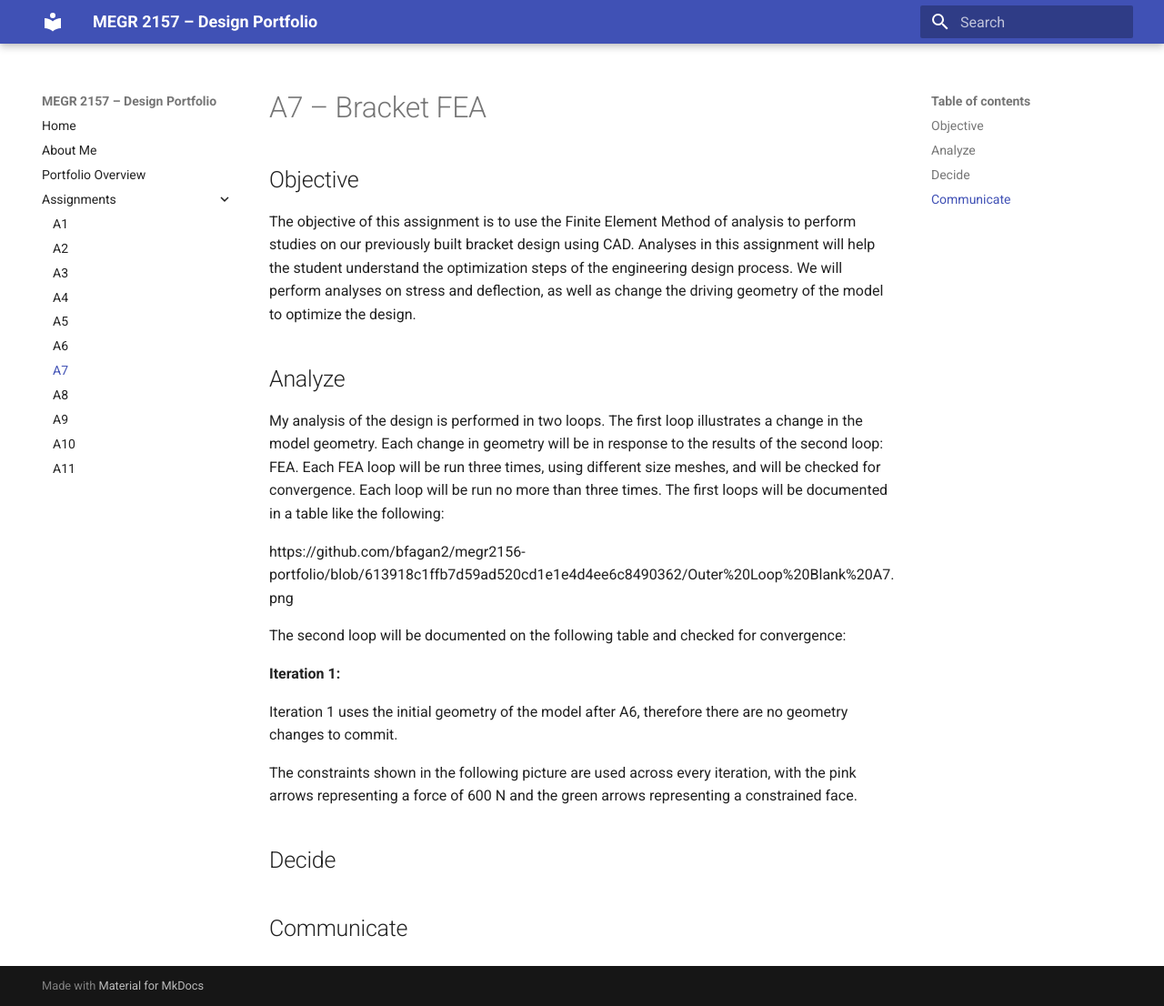
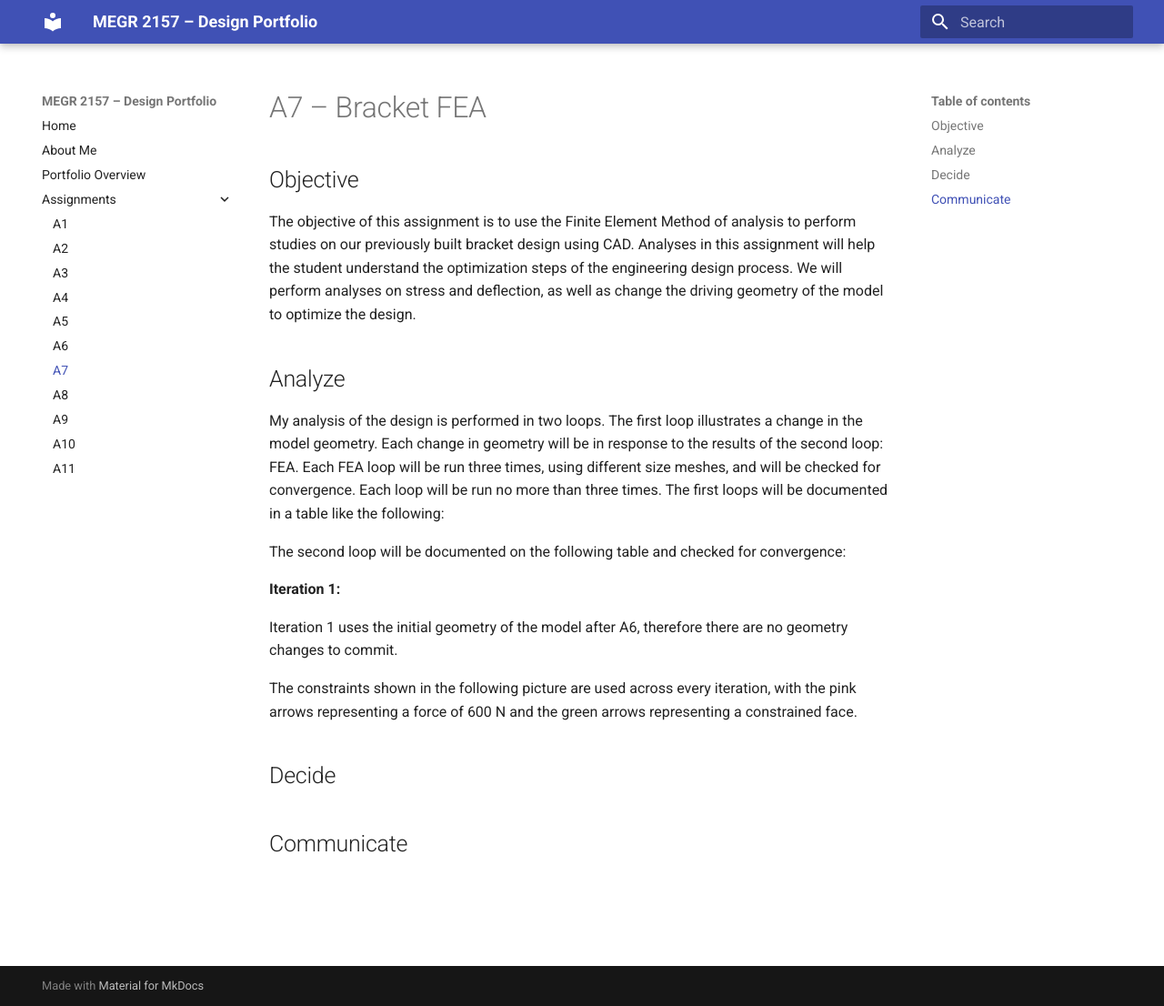
Before and after one commit to bfagan2/megr2156-portfolio, an MkDocs documentation site: the page built from docs/assignments/A07/index.md, in a window 1280 px wide and 1106 px high. Shown: the whole window at 91% size. Built offline with MkDocs 1.6.1 and Material for MkDocs 9.7.7, drawn with Linux system fonts in a browser that asks for light colours; part of the change alters nothing that is shown.

Commit message:
Remove broken link from analysis section
Removed a broken link to the Outer Loop Blank A7 image.

```diff
--- a/docs/assignments/A07/index.md
+++ b/docs/assignments/A07/index.md
@@ -8,7 +8,7 @@ The objective of this assignment is to use the Finite Element Method of analysis
 
 My analysis of the design is performed in two loops. The first loop illustrates a change in the model geometry. Each change in geometry will be in response to the results of the second loop: FEA. Each FEA loop will be run three times, using different size meshes, and will be checked for convergence. Each loop will be run no more than three times. The first loops will be documented in a table like the following:
 
-https://github.com/bfagan2/megr2156-portfolio/blob/613918c1ffb7d59ad520cd1e1e4d4ee6c8490362/Outer%20Loop%20Blank%20A7.png
+
 
 The second loop will be documented on the following table and checked for convergence:
 
```
